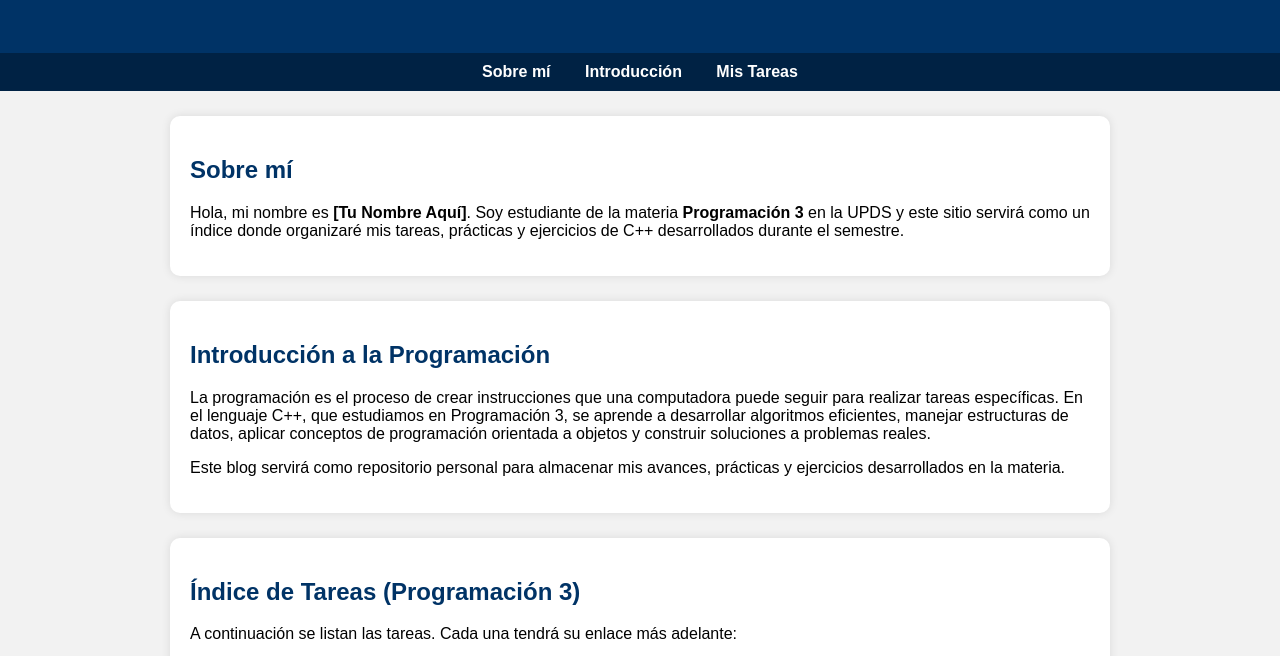
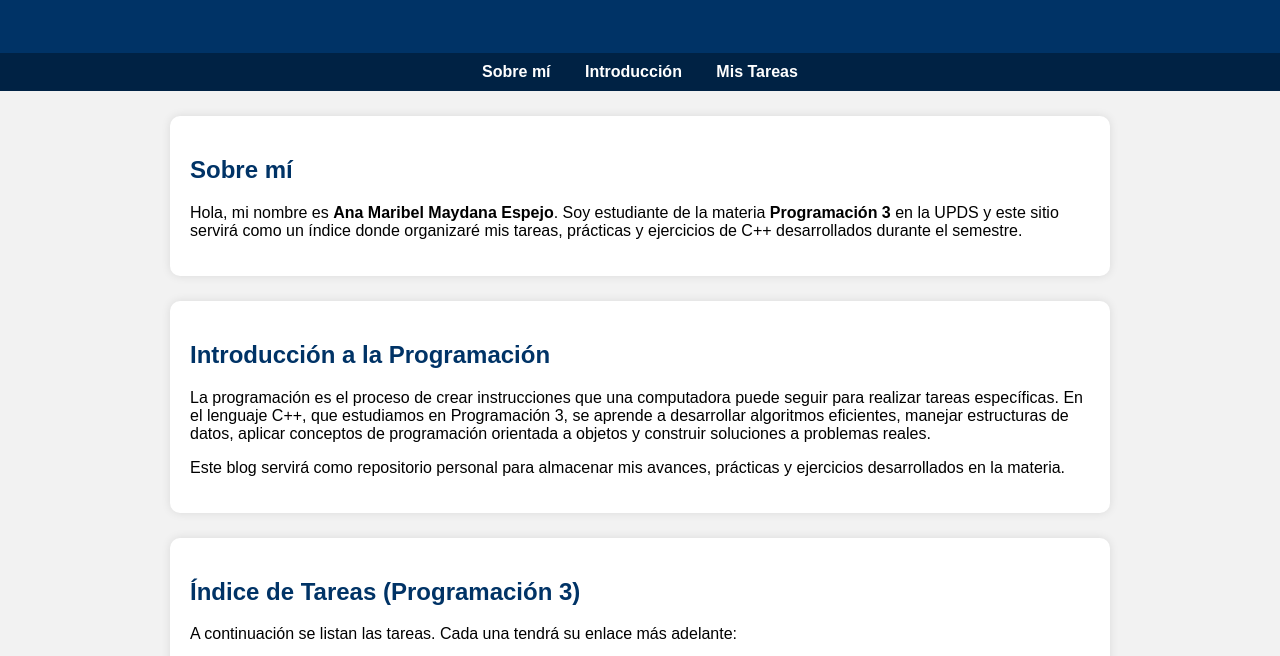
Before and after one commit to AnaMaydana/tareas, a plain HTML site: page index.html in a window 1280 px wide. Shown: the part 122-778 px from the top of the page. Drawn offline with Linux system fonts and the light colour scheme.

Commit message:
Update name in index.html

```diff
--- a/index.html
+++ b/index.html
@@ -96,7 +96,7 @@
     <div class="container" id="sobre-mi">
         <h2>Sobre mí</h2>
         <p>
-            Hola, mi nombre es <strong>[Tu Nombre Aquí]</strong>.
+            Hola, mi nombre es <strong>Ana Maribel Maydana Espejo</strong>.
             Soy estudiante de la materia <strong>Programación 3</strong> en la UPDS y este sitio
             servirá como un índice donde organizaré mis tareas, prácticas y ejercicios de C++
             desarrollados durante el semestre.
```
